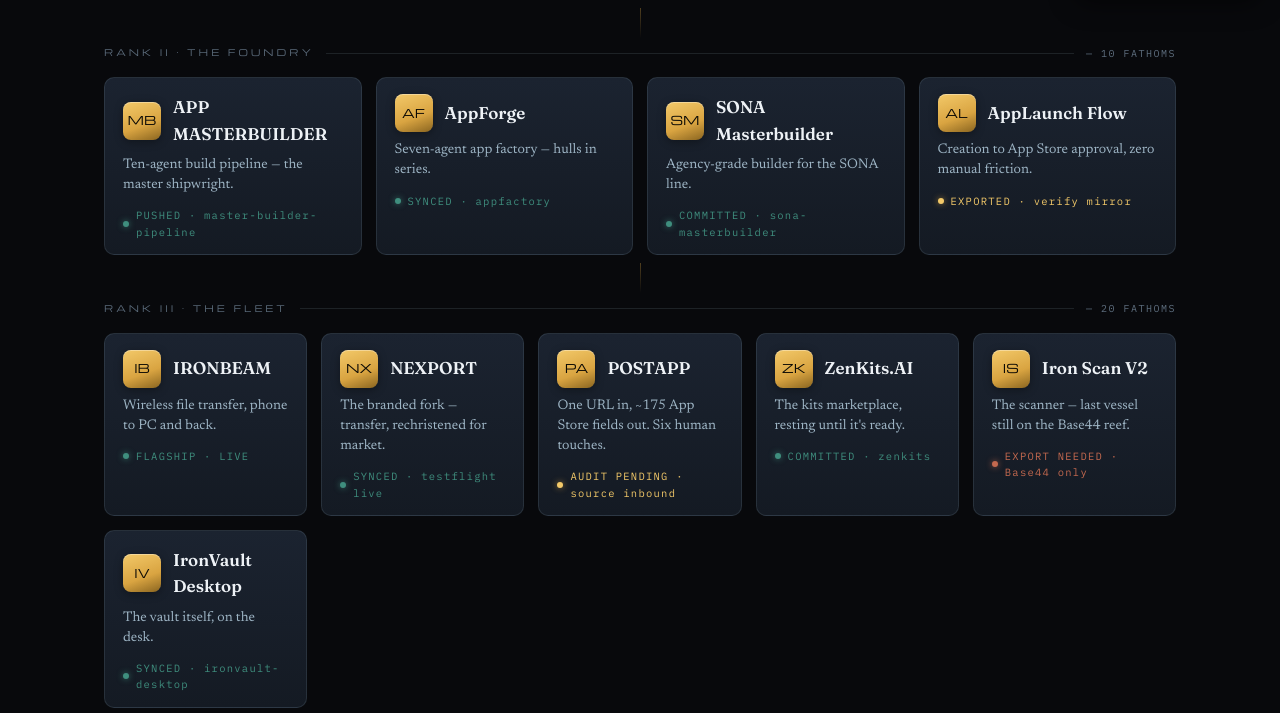
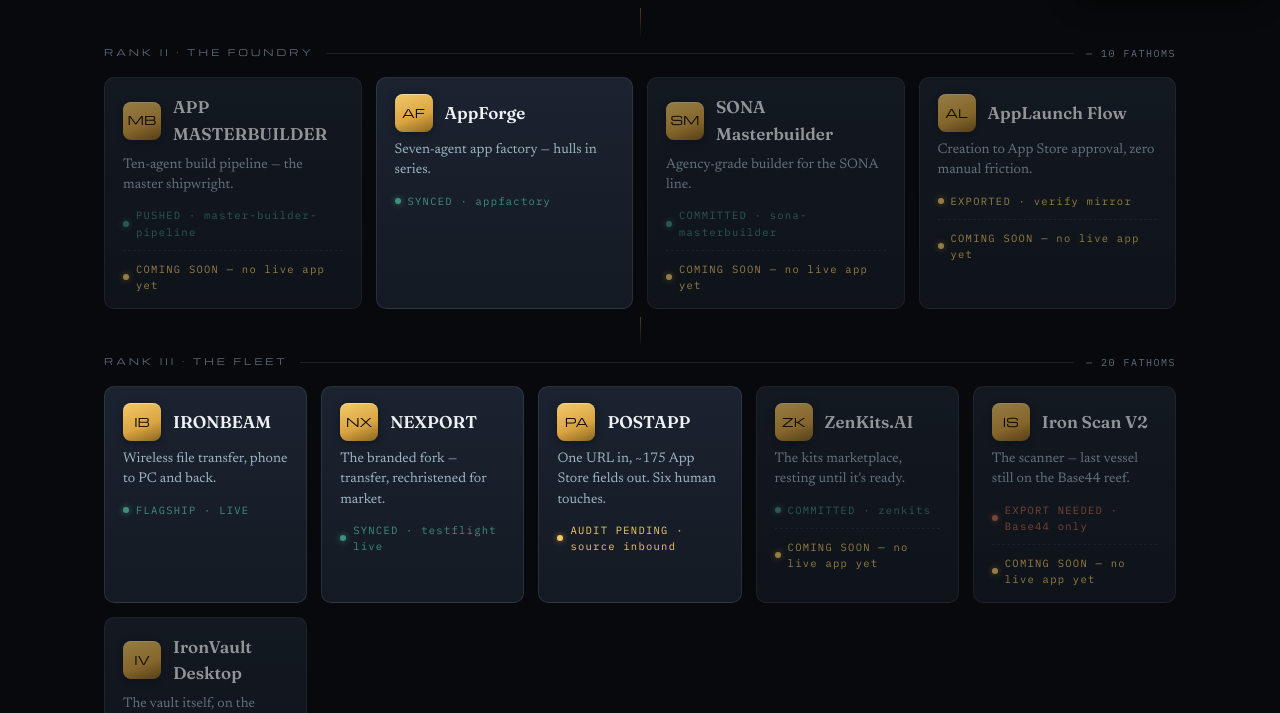
Before and after one commit to tbiller3/ironapps-deck, a website: page index.html in a window 1280 px wide. Shown: the part 787-1500 px from the top of the page. Drawn offline with nearby package versions, Linux system fonts and the light colour scheme.

Commit message:
fix: audit and repair Command Deck "live app" buttons
- Fixed Base44 tile: was silently reusing AppLaunch Flow's mooring
  (which was itself null) instead of pointing at Base44 the platform.
  Added a real base44 mooring/FLEET entry (base44.com, verified 200).
- Verified all 7 previously-set live URLs with real HTTP requests —
  all return 200 (Codemagic/Stripe redirect to /start and /login as
  expected). No dead links found in the working set.
- The 6 remaining tiles with no confirmable live URL (ZenKits.AI, Iron
  Scan V2, IronVault Desktop, APP MASTERBUILDER, SONA Masterbuilder,
  AppLaunch Flow) now render visibly dimmed with a persistent "COMING
  SOON" badge (or "DESKTOP APP" for IronVault Desktop, which isn't a
  web app) instead of behaving like a normal live-link tile. Checked
  each against real sources (repo homepage fields, READMEs, direct
  domain resolution) before concluding no URL could be confirmed — none
  were guessed.

```diff
--- a/index.html
+++ b/index.html
@@ -140,6 +140,9 @@ header.masthead{padding:64px 0 40px;position:relative}
 .status--ok{color:var(--kelp)}.status--ok .status__dot{background:var(--kelp);box-shadow:0 0 6px rgba(63,142,126,.8)}
 .status--warn{color:var(--brass-bright)}.status--warn .status__dot{background:var(--brass-bright);box-shadow:0 0 6px rgba(217,164,65,.7)}
 .status--risk{color:var(--rust)}.status--risk .status__dot{background:var(--rust);box-shadow:0 0 6px rgba(196,105,79,.8)}
+.node--comingsoon{opacity:.6}
+.node--comingsoon:hover{transform:none;box-shadow:none;border-color:var(--line)}
+.node--comingsoon .deck-comingsoon{margin-top:10px;padding-top:10px;border-top:1px dashed var(--line)}
 .node--flag .status{justify-content:center}
 .ledger{margin:56px 0 20px;border:1px solid var(--line);border-radius:12px;overflow:hidden;background:var(--gunmetal)}
 .ledger__head{display:flex;justify-content:space-between;align-items:center;flex-wrap:wrap;gap:10px;
@@ -873,6 +876,7 @@ footer{padding:70px 0 110px;text-align:center}
     apple:{mono:"AP",name:"Apple · the harbormaster",role:"Keeper of the App Store harbor — certificates, profiles, TestFlight moorings, and the review lantern.",terr:"Allied Convoy",status:"HARBOR OPEN",repo:"App Store Connect"},
     stripe:{mono:"ST",name:"Stripe · the purser",role:"Payments and products — the coin of the fleet, counted and kept.",terr:"Allied Convoy",status:"LEDGER OPEN",repo:"Stripe dashboard"},
     codemagic:{mono:"CM",name:"Codemagic · the rigger",role:"The rigging loft — iOS builds hoisted, signed, and sent up the mast to TestFlight.",terr:"Allied Convoy",status:"LOFT OPEN",repo:"codemagic.io"},
+    base44:{mono:"B44",name:"Base44 · the drydock",role:"No-code build platform — where Base44-sourced hulls like Iron Scan V2 and AppLaunch Flow are laid before export.",terr:"Allied Convoy",status:"PLATFORM OPEN",repo:"base44.com"},
     university:{mono:"UY",name:"University Isle",role:"The school of the fleet — where marketing craft is taught and campaigns are built, 29 agents deep.",terr:"Territory VI",status:"COMMISSIONED",repo:"tbiller3/marketengine-university"},
     marketengine:{mono:"ME",name:"MarketEngine University",role:"29-agent AI marketing orchestrator — the full curriculum from brand positioning to campaign execution to conversion.",terr:"University Isle",status:"COMMISSIONED",repo:"tbiller3/marketengine-university"}
   };
@@ -896,6 +900,7 @@ footer{padding:70px 0 110px;text-align:center}
     appforge:        {live:"https://appfactory-73pl.onrender.com/",                            code:"https://github.com/tbiller3/appfactory"},
     sona:            {live:null,                                                                code:"https://github.com/tbiller3/sona-masterbuilder"},
     applaunch:       {live:null,                                                                code:"https://github.com/base44dev/auto-launch-ship"},
+    base44:          {live:"https://base44.com",                                                code:"https://base44.com"},
     zenkits:         {live:null,                                                                code:"https://github.com/tbiller3/zenkits"},
     ironscan:        {live:null,                                                                code:null},
     whisperlift:     {live:null,                                                                code:null},
@@ -1084,29 +1089,34 @@ footer{padding:70px 0 110px;text-align:center}
     "IRONBEAM":"ironbeam","NEXPORT":"nexport","POSTAPP":"postapp","ZenKits.AI":"zenkits",
     "Iron Scan V2":"ironscan","IronVault Desktop":"ironvaultdesktop",
     "APP MASTERBUILDER":"masterbuilder","AppForge":"appforge","SONA Masterbuilder":"sona",
-    "AppLaunch Flow":"applaunch","GitHub":"ironcoast","Base44":"applaunch",
+    "AppLaunch Flow":"applaunch","GitHub":"ironcoast","Base44":"base44",
     "Render":"appforge","Codemagic":"codemagic","Stripe":"stripe"
   };
   document.querySelectorAll('#view-deck .node').forEach(function(node){
     var nm = node.querySelector('.node__name'); if(!nm) return;
     var id = DECK_MAP[nm.textContent.trim()]; if(!id) return;
-    node.style.cursor = 'pointer';
+    var m = MOORINGS[id];
+    if(m && m.live){
+      node.style.cursor = 'pointer';
+    } else {
+      // No verified live URL exists for this app \u2014 mark it clearly rather
+      // than let the tile behave like a working "board the live app" link.
+      node.classList.add('node--comingsoon');
+      node.setAttribute('aria-disabled','true');
+      node.style.cursor = 'not-allowed';
+      var badge = document.createElement('div');
+      badge.className = 'status status--warn deck-comingsoon';
+      badge.innerHTML = '<span class="status__dot"></span>' +
+        (id === 'ironvaultdesktop' ? 'DESKTOP APP \u2014 launch locally, not a web link'
+                                    : 'COMING SOON \u2014 no live app yet');
+      node.appendChild(badge);
+    }
     node.setAttribute('tabindex','0');
     node.setAttribute('role','link');
     function go(){
       var m = MOORINGS[id];
       if(m && m.live){ window.open(m.live, '_blank', 'noopener'); }
-      else {
-        var note = node.querySelector('.deck-note');
-        if(!note){
-          note = document.createElement('div');
-          note.className = 'status deck-note';
-          note.innerHTML = '<span class="status__dot" style="background:var(--steel-dim)"></span>NO LIVE MOORING CHARTED YET \u2014 see the Forge';
-          node.appendChild(note);
-          setTimeout(function(){ note.remove(); }, 3200);
-        }
-        loadApp(id);
-      }
+      else { loadApp(id); }
     }
     node.addEventListener('click', go);
     node.addEventListener('keydown', function(e){ if(e.key==='Enter'){ go(); } });
```
